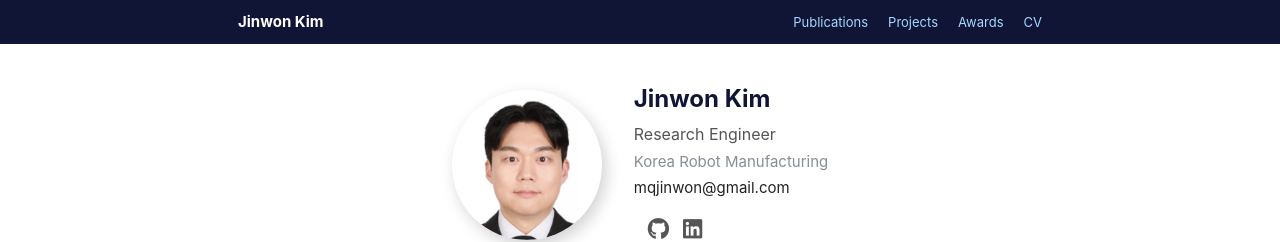
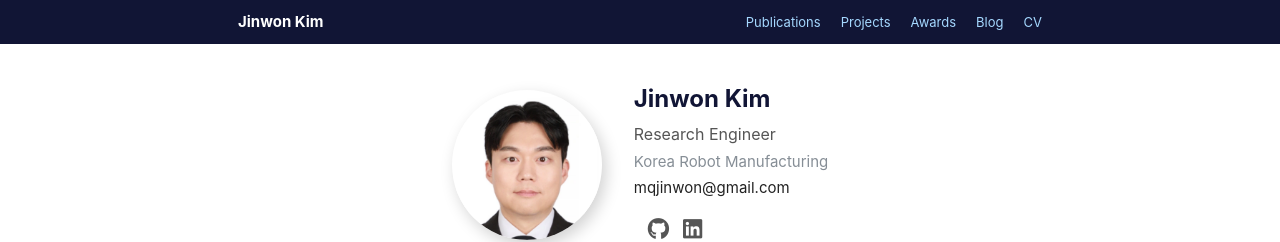
Before and after one commit to mqjinwon/mqjinwon.github.io, a Jekyll site: the page built from index.html, in a window 1280 px wide. Shown: the top 242 px of the page. Built offline with Jekyll 4.4.1, drawn with Linux system fonts in a browser that asks for light colours; a style sheet for code colours, icons or effects is not loaded.

Commit message:
feat: add Blog link to navigation between Awards and CV
Co-Authored-By: Claude Sonnet 4.6 <noreply@anthropic.com>

```diff
--- a/_includes/nav.html
+++ b/_includes/nav.html
@@ -5,6 +5,7 @@
       <a href="{{ '/' | relative_url }}#publications">Publications</a>
       <a href="{{ '/' | relative_url }}#projects">Projects</a>
       <a href="{{ '/' | relative_url }}#awards">Awards</a>
+      <a href="https://mqjinwon.github.io/blogs" target="_blank">Blog</a>
       {% if site.author.links.cv %}
         <a href="{{ site.author.links.cv }}" target="_blank">CV</a>
       {% endif %}
```
